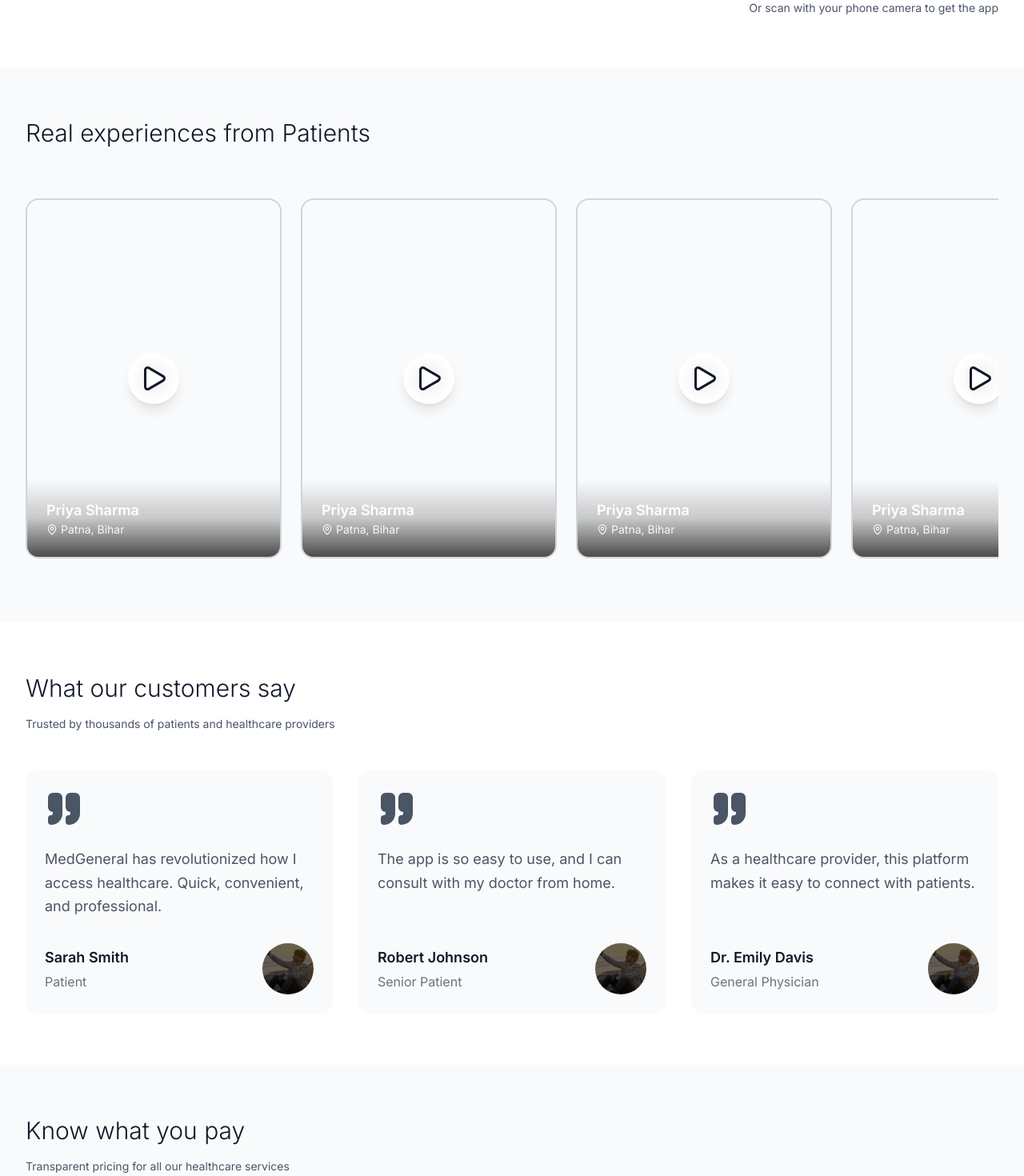
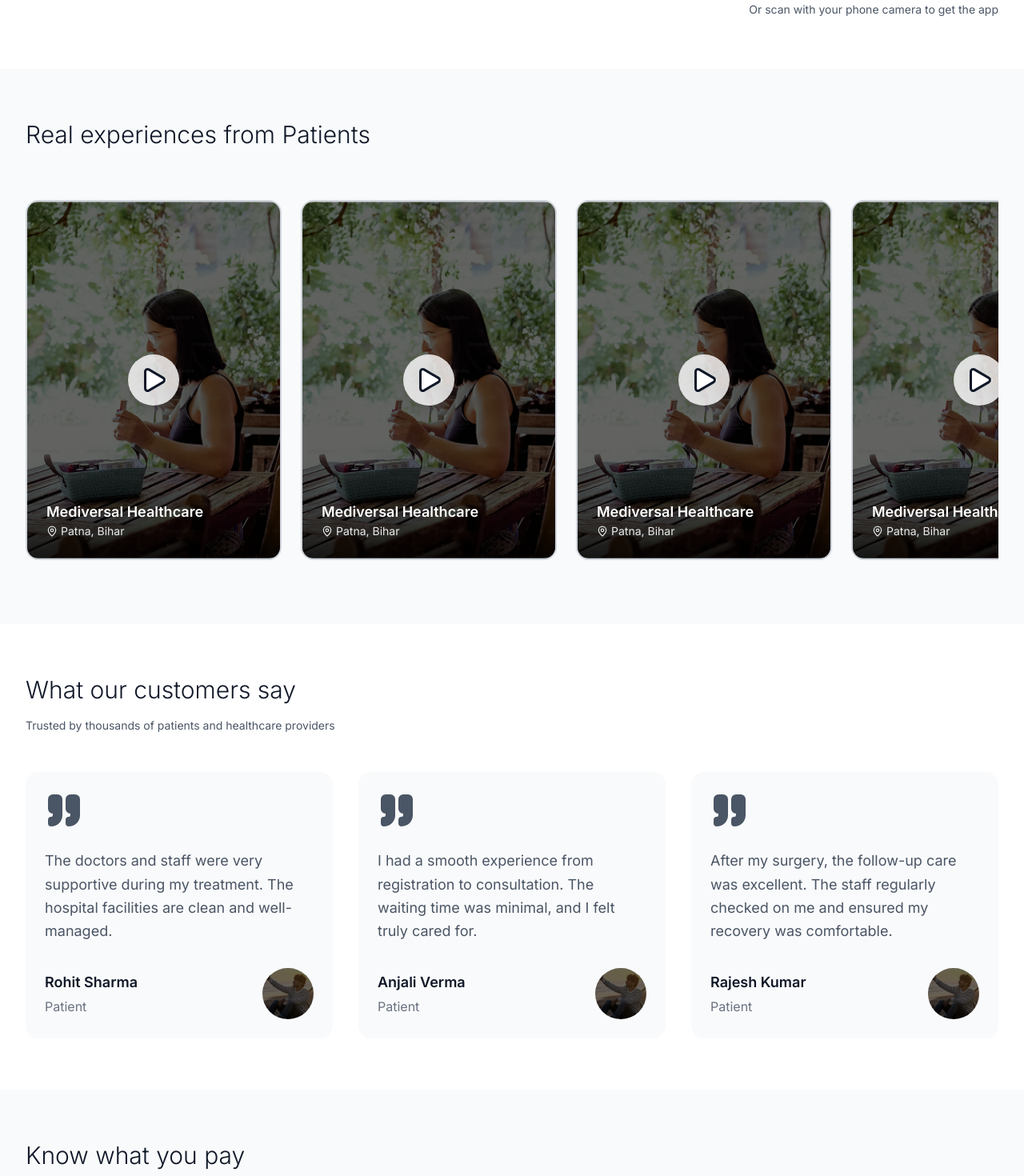
Before and after one commit to mediversal-health/mediversal-landing-page, a Next.js app: page / in a window 1280 px wide. Shown: the part 1765-3235 px from the top of the page at 80% size. Built offline with nearby package versions, Linux system fonts and the light colour scheme; no server answers.

Commit message:
`Removed QR.svg image and updated QR code link in GetApp component, replaced Star icon with Quote icon in Testimonials component, updated VideoTestimonials component to display thumbnail, and updated TESTIMONIALS and VIDEO_TESTIMONIALS constants

```diff
--- a/src/app/components/sections/GetApp.tsx
+++ b/src/app/components/sections/GetApp.tsx
@@ -1,3 +1,4 @@
+"use client";
 import React from "react";
 import { Apple, Play } from "lucide-react";
 import Image from "next/image";
@@ -23,7 +24,15 @@ export const GetApp: React.FC = () => {
                   Download on App Store
                 </span>
               </div>
-              <div className="flex items-center gap-2 border border-gray-500 rounded-lg px-4 py-2 hover:shadow-md transition">
+              <div
+                onClick={() =>
+                  window.open(
+                    "https://play.google.com/store/apps/details?id=com.mediversal_app",
+                    "_blank"
+                  )
+                }
+                className="flex items-center gap-2 border border-gray-500 rounded-lg px-4 py-2 hover:shadow-md transition cursor-pointer"
+              >
                 <Play className="h-6 w-6 text-green-600" />
                 <span className="font-medium text-gray-900">
                   Get it on Google Play
@@ -34,7 +43,7 @@ export const GetApp: React.FC = () => {
 
           <div className="flex flex-col items-end gap-2">
             <Image
-              src={"/images/QR.svg"}
+              src={"/images/QR.png"}
               height={200}
               width={200}
               alt="QR Code"
--- a/src/app/components/sections/Testimonials.tsx
+++ b/src/app/components/sections/Testimonials.tsx
@@ -1,6 +1,6 @@
 import React from "react";
 import { Card } from "../ui/Card";
-import { Star, Quote } from "lucide-react";
+import { Quote } from "lucide-react";
 import { TESTIMONIALS } from "../../utils/constants";
 import Image from "next/image";
 
--- a/src/app/components/sections/VideoTestimonials.tsx
+++ b/src/app/components/sections/VideoTestimonials.tsx
@@ -36,6 +36,7 @@ interface VideoCardProps {
     name?: string;
     location?: string;
     description?: string;
+    thumbnail?: string;
   };
 }
 
@@ -52,7 +53,7 @@ const VideoCard: React.FC<VideoCardProps> = ({ video }) => {
           controls={false}
           width="100%"
           height="100%"
-          light={!isPlaying}
+          light={video.thumbnail || !isPlaying}
           onPlay={() => setIsPlaying(true)}
           onPause={() => setIsPlaying(false)}
           onEnded={() => setIsPlaying(false)}
--- a/src/app/utils/constants.ts
+++ b/src/app/utils/constants.ts
@@ -35,58 +35,56 @@ export const APP_FEATURES: AppFeature[] = [
 
 export const TESTIMONIALS: Testimonial[] = [
   {
-    name: "Sarah Smith",
+    name: "Rohit Sharma",
     role: "Patient",
     avatar: "/images/man_taking_photo.png",
     content:
-      "MedGeneral has revolutionized how I access healthcare. Quick, convenient, and professional.",
+      "The doctors and staff were very supportive during my treatment. The hospital facilities are clean and well-managed.",
   },
   {
-    name: "Robert Johnson",
-    role: "Senior Patient",
+    name: "Anjali Verma",
+    role: "Patient",
     avatar: "/images/man_taking_photo.png",
     content:
-      "The app is so easy to use, and I can consult with my doctor from home.",
+      "I had a smooth experience from registration to consultation. The waiting time was minimal, and I felt truly cared for.",
   },
   {
-    name: "Dr. Emily Davis",
-    role: "General Physician",
+    name: "Rajesh Kumar",
+    role: "Patient",
     avatar: "/images/man_taking_photo.png",
     content:
-      "As a healthcare provider, this platform makes it easy to connect with patients.",
+      "After my surgery, the follow-up care was excellent. The staff regularly checked on me and ensured my recovery was comfortable.",
   },
 ];
 
 export const VIDEO_TESTIMONIALS = [
   {
     title: "Patient Success Story",
-    url: "https://www.youtube.com/shorts/CGVlU9d8qTE",
-    name: "Priya Sharma",
+    url: "https://youtube.com/shorts/PmOuJOLmlzs?si=2dRhzUKQK6fK6t29",
+    name: "Mediversal Healthcare",
     location: "Patna, Bihar",
+    thumbnail: "/images/women_sit.png",
   },
   {
     title: "Doctor Experience",
-    url: "https://www.youtube.com/shorts/g1bbhFg0Njs",
-    name: "Priya Sharma",
+    url: "https://youtube.com/shorts/bFljiSDGd1Q?si=9y1MHFO4Mg07nrvT",
+    name: "Mediversal Healthcare",
     location: "Patna, Bihar",
+    thumbnail: "/images/women_sit.png",
+  },
+  {
+    title: "Family Healthcare",
+    url: "https://youtube.com/shorts/ZFhGOIUy2Go?si=QFzSV9Iw79TMiBaR",
+    name: "Mediversal Healthcare",
+    location: "Patna, Bihar",
+    thumbnail: "/images/women_sit.png",
   },
   {
     title: "Family Healthcare",
     url: "https://youtube.com/shorts/YbbswlVAdIc?si=ljxNspECwxmSPq9w",
-    name: "Priya Sharma",
+    name: "Mediversal Healthcare",
     location: "Patna, Bihar",
-  },
-  {
-    title: "Family Healthcare",
-    url: "https://youtube.com/shorts/YbbswlVAdIc?si=ljxNspECwxmSPq9w",
-    name: "Priya Sharma",
-    location: "Patna, Bihar",
-  },
-  {
-    title: "Patient Testimonial 1",
-    url: "https://youtube.com/shorts/YbbswlVAdIc?si=ljxNspECwxmSPq9w",
-    name: "Priya Sharma",
-    location: "Patna, Bihar",
+    thumbnail: "/images/women_sit.png",
   },
 ];
 
```
Also changed, not shown: public/images/QR.png (added), public/images/QR.svg (deleted).
